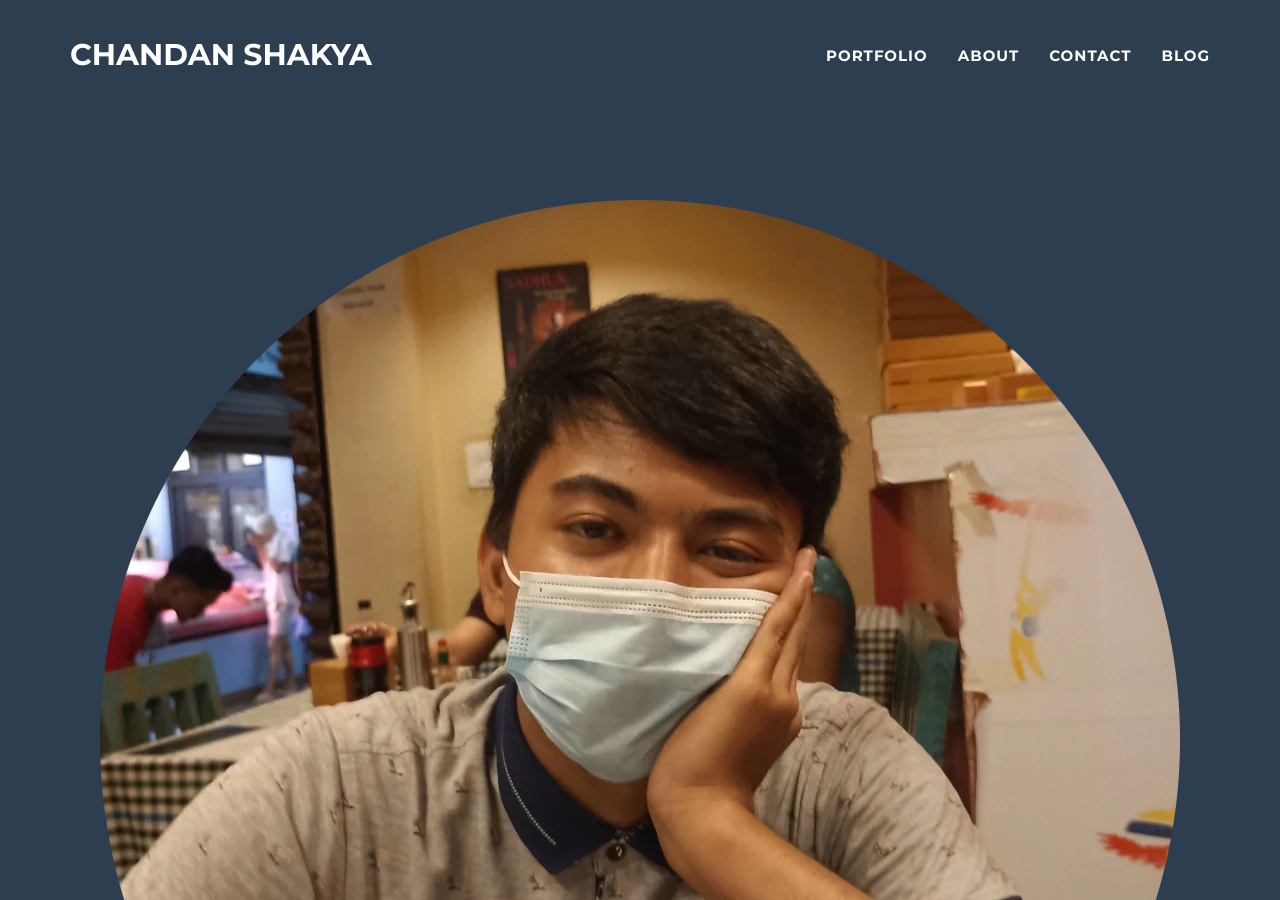
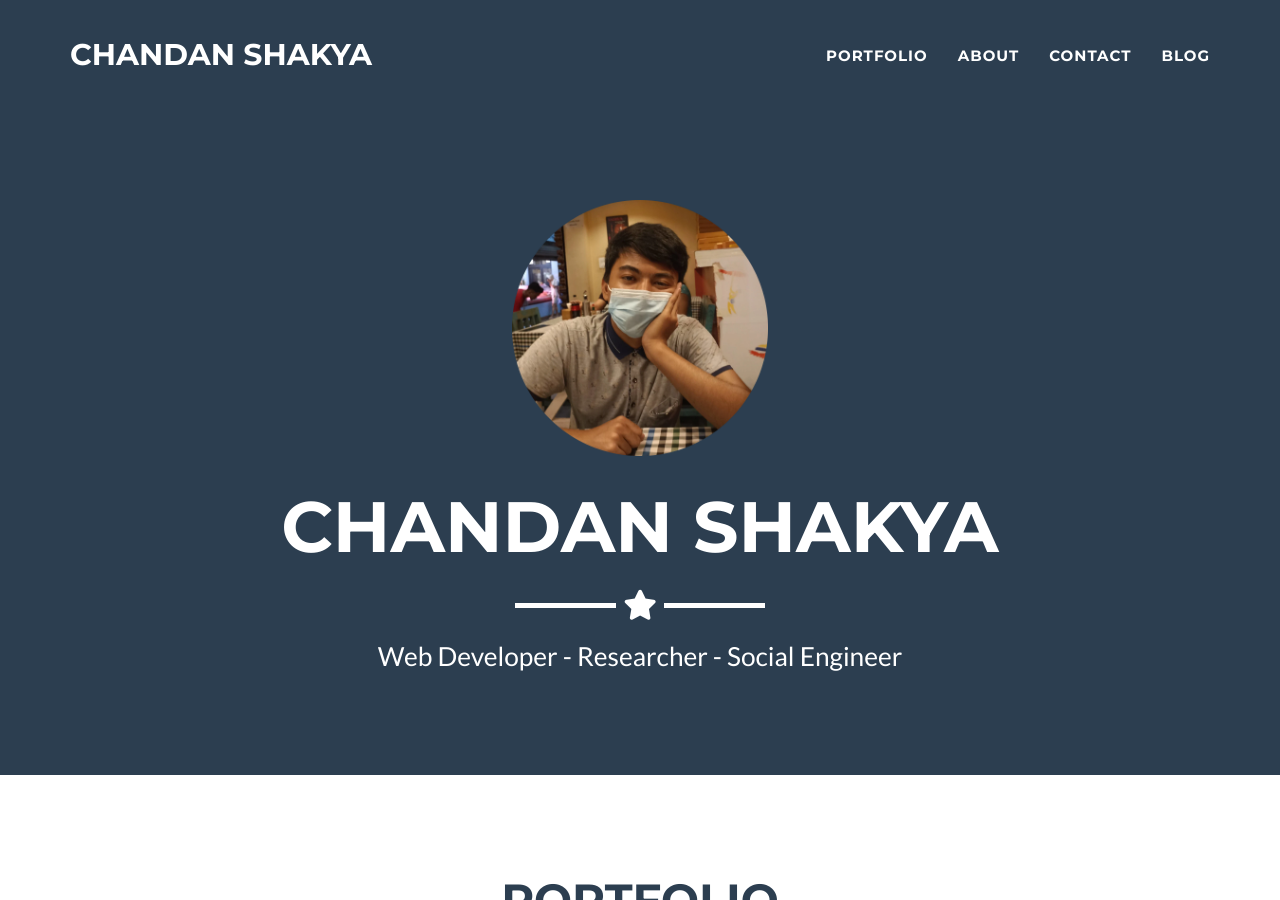
Before and after one commit to ChandanShakya/ChandanShakya.github.io, a Jekyll site: the page built from _posts/2023-09-17-project-12.markdown, in a window 1280 px wide and 900 px high. Built offline with Jekyll 4.4.1, drawn with Linux system fonts in a browser that asks for light colours.

Commit message:
fix image size

```diff
--- a/_includes/header.html
+++ b/_includes/header.html
@@ -3,7 +3,7 @@
   <div class="container">
     <div class="row">
       <div class="col-lg-12">
-        <img class="img-responsive" src="img/profile.webp" alt="profile-pic"/>
+        <img class="img-responsive" src="img/profile.webp" alt="profile-pic" width="256" height="256"/>
         <div class="intro-text">
           <span class="name">{{ site.title }}</span>
           <hr class="star-light" />
```
